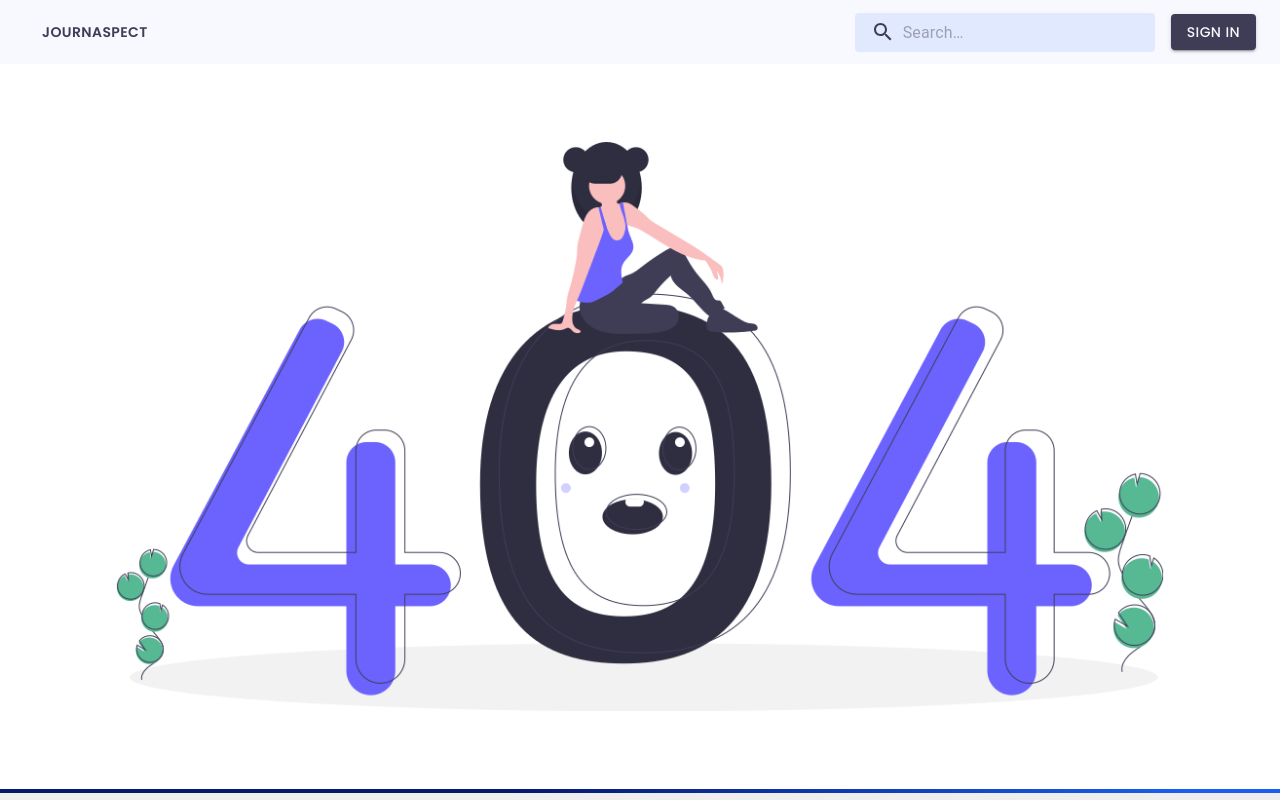
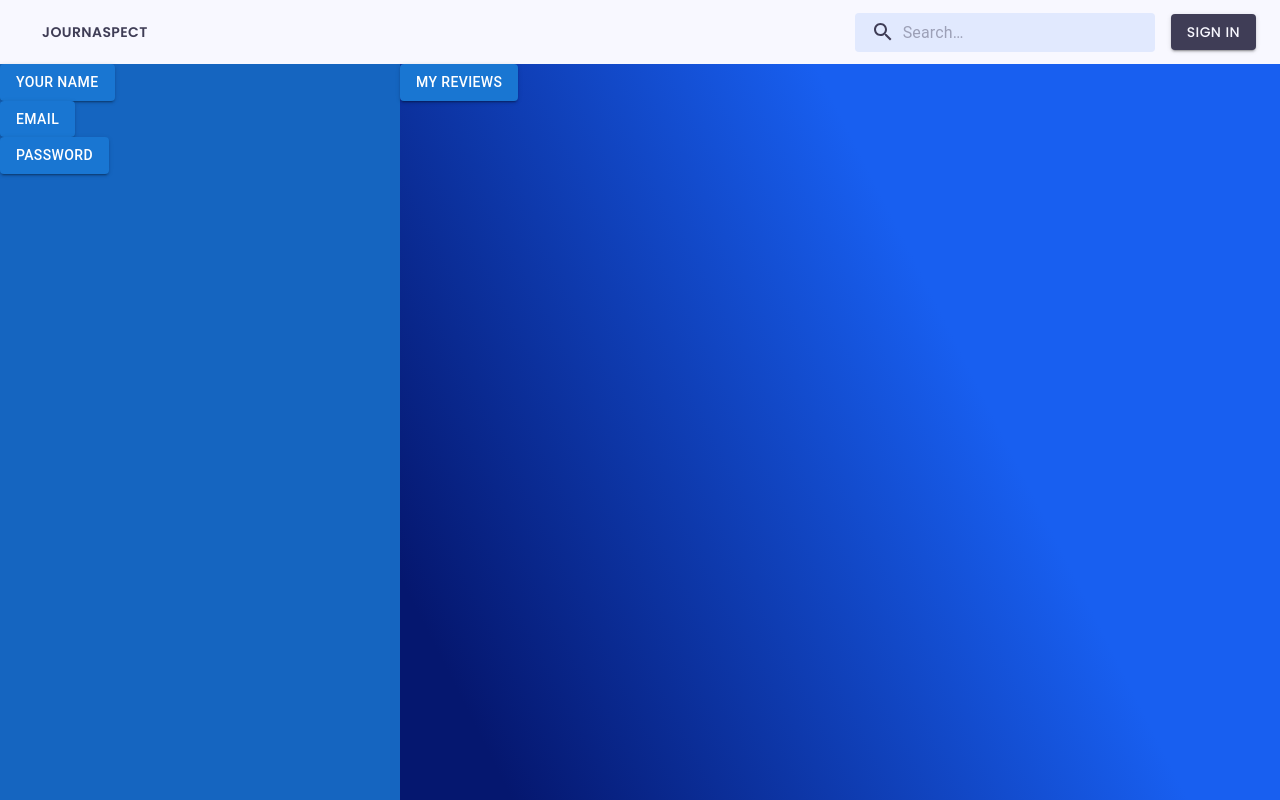
Before and after one commit to karolinaCodes/Journaspect, a React (Create React App) app: page /ProfilePage1 in a window 1280 px wide. Shown: the top 800 px of the page. Built offline with nearby package versions, Linux system fonts and the light colour scheme; no server answers.

Commit message:
profilepage

```diff
--- a/src/App.js
+++ b/src/App.js
@@ -12,6 +12,7 @@ import Header from "./components/Header";
 import Footer from "./components/Footer";
 import PageNotFoundImg from "./assets/undraw_page_not_found_su7k.jpg";
 import { Switch } from "react-router-dom";
+import ProfilePage1 from "./pages/ProfilePage1";
 
 function App() {
   return (
@@ -41,6 +42,9 @@ function App() {
           {/*need to make dynamic*/}
           <SearchResults />
         </Route>
+        <Route path="/ProfilePage1" exact>
+          <ProfilePage1 />
+        </Route>
         <Route path="*">
           <img src={PageNotFoundImg} width="100%" margin="0" height="100%" />
         </Route>
--- /dev/null
+++ b/src/pages/ProfilePage1.js
@@ -0,0 +1,39 @@
+import * as React from 'react';
+import Box from '@mui/material/Box';
+import Stack from '@mui/material/Stack';
+import Button from '@mui/material/Button';
+
+export default function BoxSx() {
+  return (
+    <div style={{display:"flex"}}>
+    <Box
+      sx={{
+        width: 400,
+        height: 1000,
+        bgcolor: 'primary.dark',
+        '&:hover': {
+          backgroundColor: 'primary.main',
+          opacity: [0.9, 0.8, 0.7],
+        },
+      }}
+    >
+    <div>
+        <div>
+            <Button variant="contained">Your Name</Button>
+        </div>
+        <div>
+            <Button variant="contained">Email</Button>
+        </div>
+
+        <div>
+            <Button variant="contained">Password</Button>
+        </div>
+    </div>
+    </ Box>
+    <div>
+    <Button variant="contained">MY REVIEWS</Button>
+    </div>
+    </div>
+  );
+
+}
```
